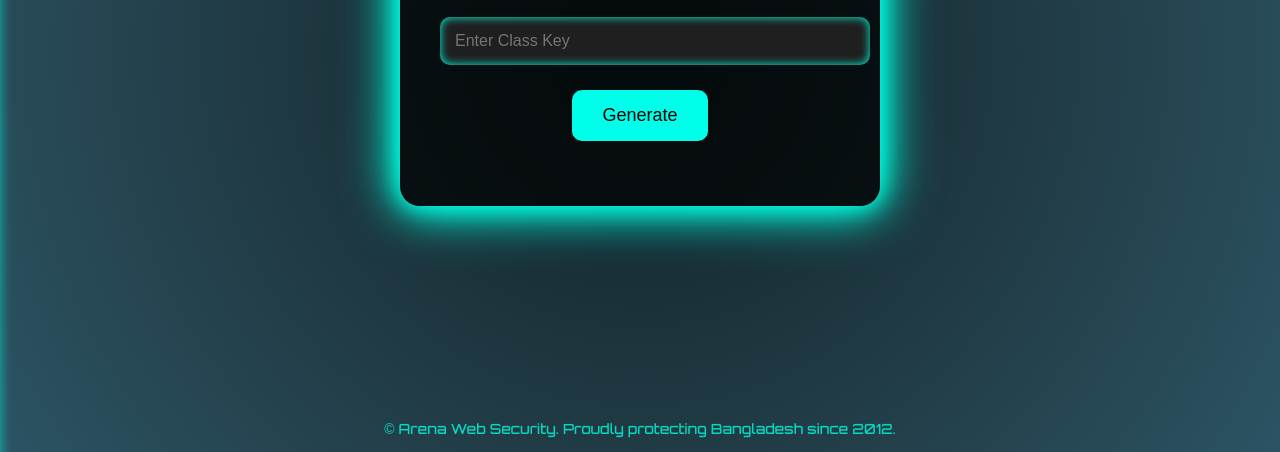
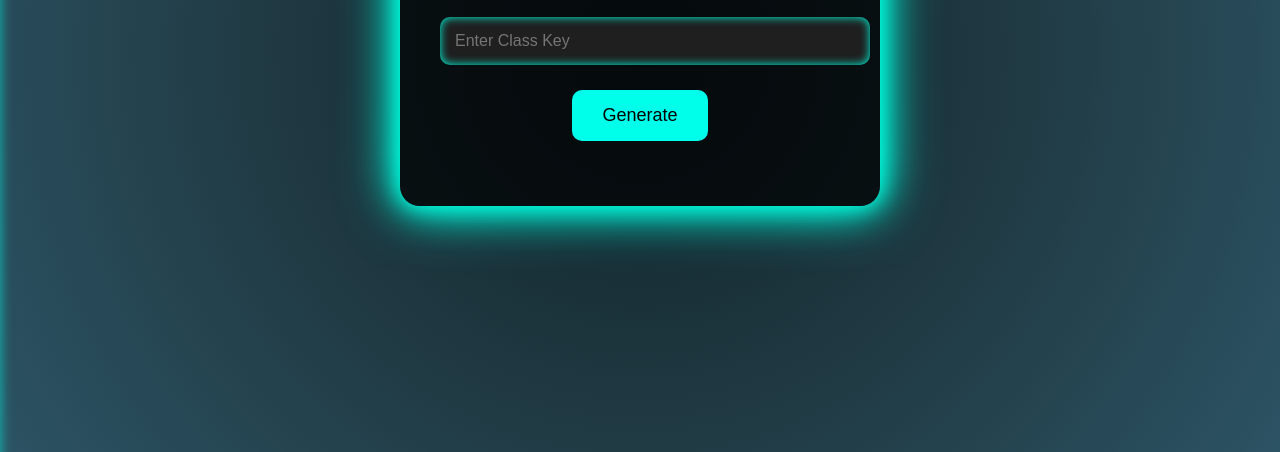
Before and after one commit to classarena/stream, a plain HTML site: page index.html in a window 1280 px wide. Shown: the part 348-800 px from the top of the page. Drawn offline with Linux system fonts and the light colour scheme.

Commit message:
Update index.html

```diff
--- a/index.html
+++ b/index.html
@@ -217,23 +217,6 @@
         });
     </script>
 
-<div class="footer-text">
-    © Arena Web Security. Proudly protecting Bangladesh since 2012.
-</div>
-
-<style>
-    .footer-text {
-        position: fixed;
-        bottom: 15px;
-        left: 50%;
-        transform: translateX(-50%);
-        color: #00ffe0;
-        font-size: 14px;
-        opacity: 0.8;
-        text-align: center;
-        font-family: 'Orbitron', sans-serif;
-    }
-</style>
 
 </body>
 </html>
```
